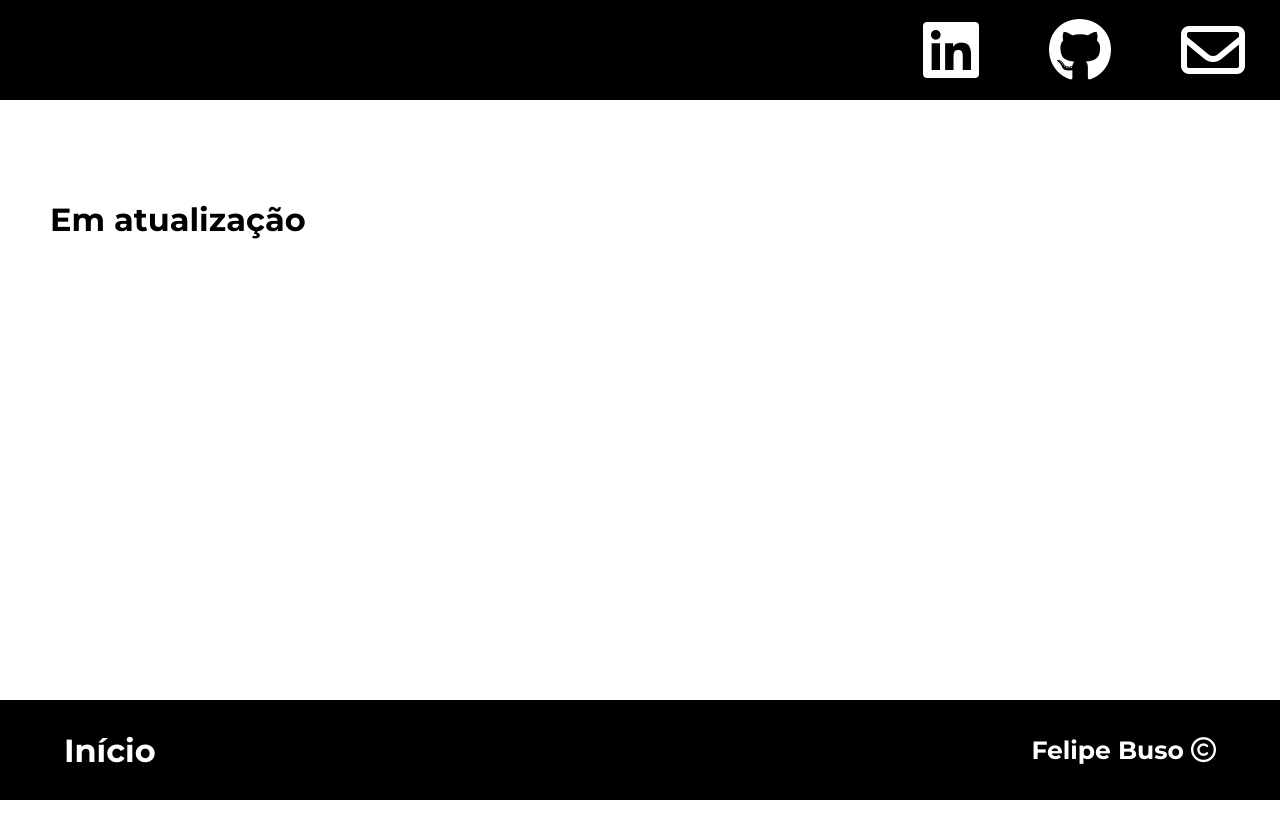
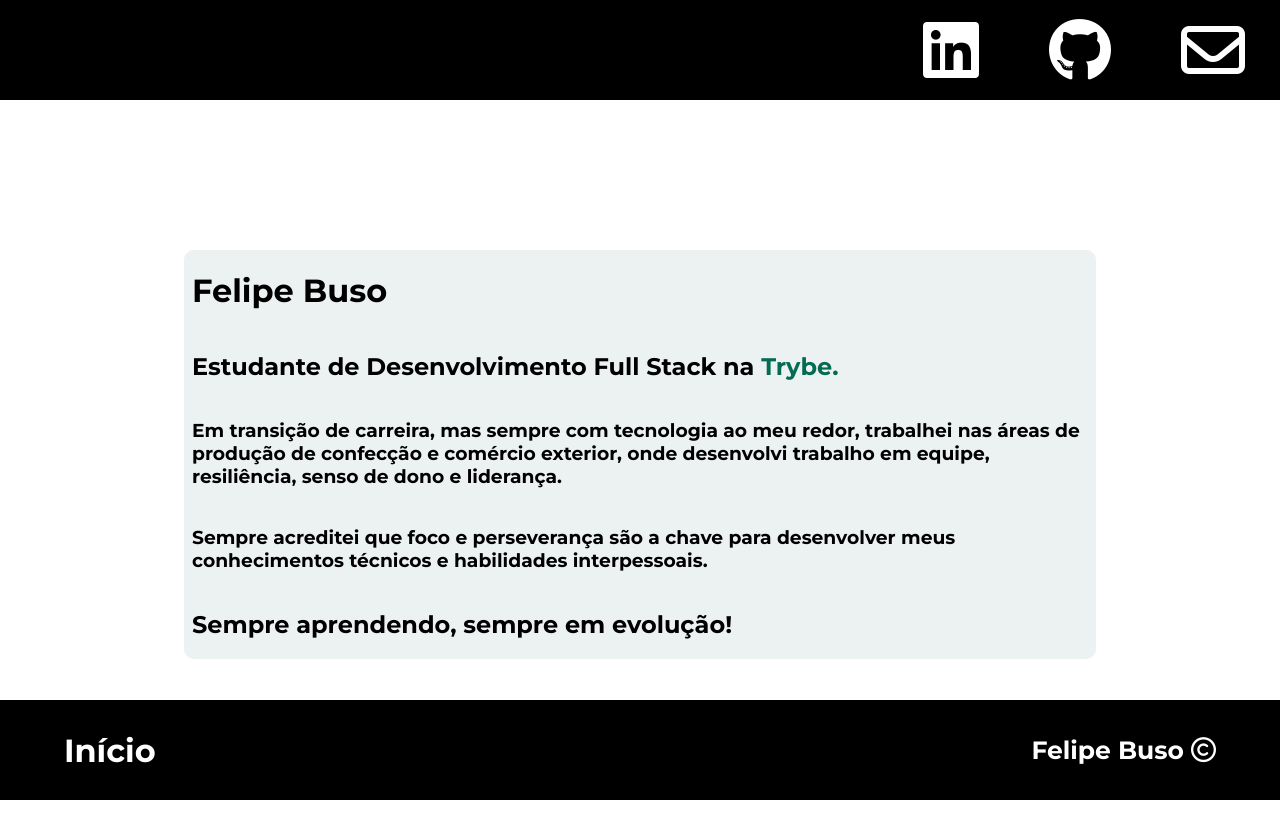
Before and after one commit to FelipeBuso/FelipeBuso.github.io, a React (Create React App) app: page /sobre in a window 1280 px wide. Shown: the top 838 px of the page. Before the commit the page ends 800 px from the top, so only its background shows below. Built offline with nearby package versions, Linux system fonts and the light colour scheme.

Commit message:
Componente sobre atualizado e novo projeto

```diff
--- a/src/ProjectList.js
+++ b/src/ProjectList.js
@@ -17,6 +17,12 @@ const projetos = [
     linkProjeto: 'https://FelipeBuso.github.io/trybewallet',
     descricao: 'Projeto desenvolvido com React/Redux de uma carteira de despesas com conversor de moedas'
   },
+  {
+    nome: 'Front-end Online Store',
+    linkVideo: 'https://www.youtube.com/embed/Nmhvc_HPS8w?controls=1',
+    linkProjeto: 'https://FelipeBuso.github.io/frontend-online-store',
+    descricao: 'Versão simplificada, sem persistência no banco de dados, de uma loja online, desenvolvendo em grupo suas funcionalidades.'
+  },
 ];
 
 export default projetos;
--- a/src/components/CardProject.jsx
+++ b/src/components/CardProject.jsx
@@ -16,7 +16,6 @@ export default function CardProject({ project }) {
         frameborder="0"
         allow="accelerometer; autoplay; clipboard-write; encrypted-media; gyroscope; picture-in-picture"
         allowfullscreen
-        picture-in-picture
       />
       <p>{ descricao }</p>
       <a target="_blank" rel="noreferrer" href={ linkProjeto }><h3>VER PROJETO</h3></a>
--- a/src/pages/About.jsx
+++ b/src/pages/About.jsx
@@ -7,7 +7,13 @@ export default function About() {
   return (
     <div className="about-section">
       <Header/>
-      <h1>Em atualização</h1>
+      <div className="about-text">
+        <h1>Felipe Buso</h1>
+        <h2>Estudante de Desenvolvimento Full Stack na <a href="https://www.betrybe.com/" target="_blank" rel="noreferrer">Trybe.</a></h2>
+        <h3>Em transição de carreira, mas sempre com tecnologia ao meu redor, trabalhei nas áreas de produção de confecção e comércio exterior, onde desenvolvi trabalho em equipe, resiliência, senso de dono e liderança.</h3>
+        <h3>Sempre acreditei que foco e perseverança são a chave  para desenvolver meus conhecimentos técnicos e habilidades interpessoais.</h3>
+        <h2>Sempre aprendendo, sempre em evolução!</h2>
+      </div>
       <Footer />
     </div>
   )
--- a/src/styles/About.css
+++ b/src/styles/About.css
@@ -1,4 +1,33 @@
-.about-section h1 {
-margin-top: 200px;
-margin-left: 50px;
+@media screen and (max-width: 600px) {
+  .about-text {
+    font-size: 0.8em;
+    margin: 100px auto;
+    padding: 0 8px;
+    width: 80%;
+  }
+
+  .about-text h3 {
+    text-align: justify;
+  }
 }
+
+@media screen and (min-width: 601px) {
+  .about-text {
+    margin: 250px auto;
+    padding: 0 8px;
+    width: 70%;
+  }
+
+}
+
+.about-text {
+  background-color: #ECF1F2;
+  border-radius: 10px;
+  display: flex;
+  flex-direction: column;
+}
+
+.about-text a {
+  color: #036b52;
+  text-decoration: none;
+}
--- a/src/styles/CardProject.css
+++ b/src/styles/CardProject.css
@@ -19,7 +19,7 @@
   .card-project-section {
     box-shadow: 5px 4px 2px #868b8e;
     width: 30%;
-    margin: 0 10px;
+    margin: 10px;
   }
 
   .card-project-section iframe {
--- a/src/styles/Projects.css
+++ b/src/styles/Projects.css
@@ -21,7 +21,8 @@
   .project-cards-div {
     display: flex;
     flex-flow: row wrap;
-    margin: 0 auto;
+    justify-content: center;
+    margin: 0 auto 150px;
     width: 90%;
   }
 }
```
